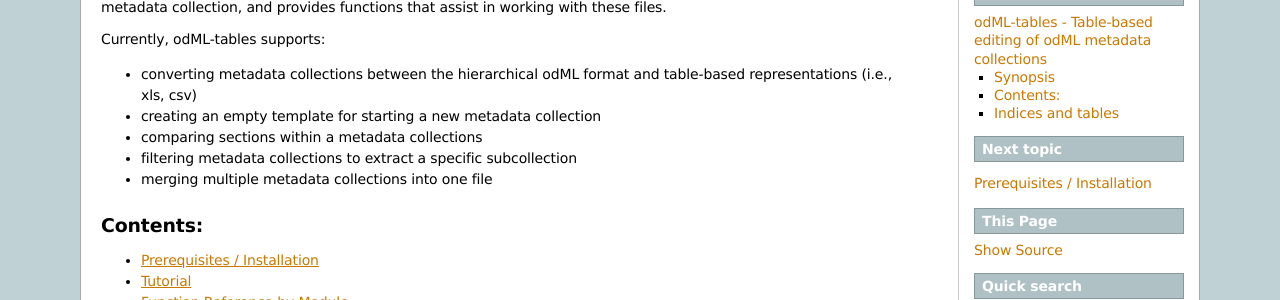
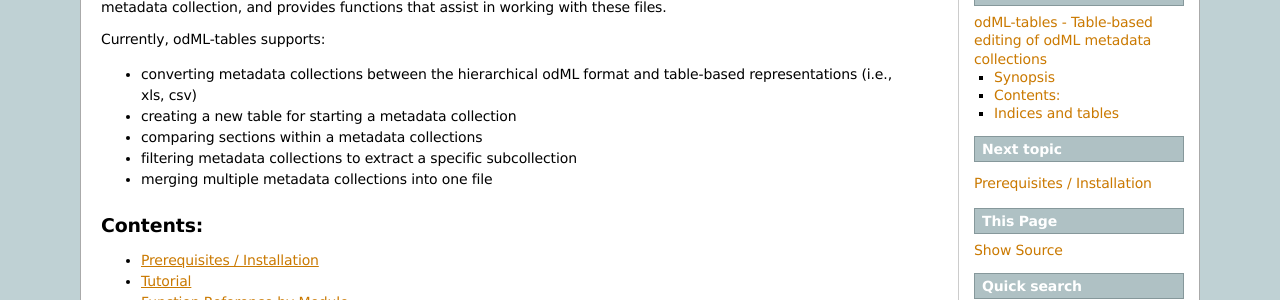
Before and after one commit to INM-6/python-odmltables, a Sphinx documentation site: the page built from doc/index.rst, in a window 1280 px wide. Shown: the part 298-598 px from the top of the page. Built offline with Sphinx 7.4.7, drawn with Linux system fonts in a browser that asks for light colours.

Commit message:
[0.2] Fix template generation naming in doc

```diff
--- a/doc/index.rst
+++ b/doc/index.rst
@@ -17,7 +17,7 @@ The odML_ file format and library API provides a means to store hierarchical met
 Currently, odML-tables supports:
 
 - converting metadata collections between the hierarchical odML format and table-based representations (i.e., xls, csv)
-- creating an empty template for starting a new metadata collection
+- creating a new table for starting a metadata collection
 - comparing sections within a metadata collections
 - filtering metadata collections to extract a specific subcollection
 - merging multiple metadata collections into one file
```
